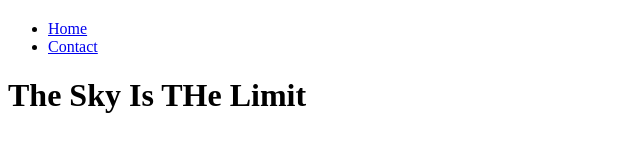
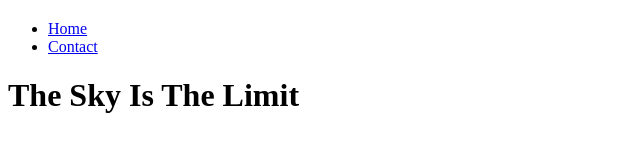
Before and after one commit to Jwatts82/HTDBHS, a plain HTML site: page index.html in a window 1280 px wide. Shown: the part 82-234 px from the top of the page, without its empty margins (0-640 px from the left). Drawn offline with Linux system fonts and the light colour scheme.

Commit message:
spelling

```diff
--- a/index.html
+++ b/index.html
@@ -24,7 +24,7 @@
         </div>
 
         <div class="content">
-            <h1>The Sky Is THe Limit</h1>
+            <h1>The Sky Is The Limit</h1>
         </div>
     </header>
 </body>
```
